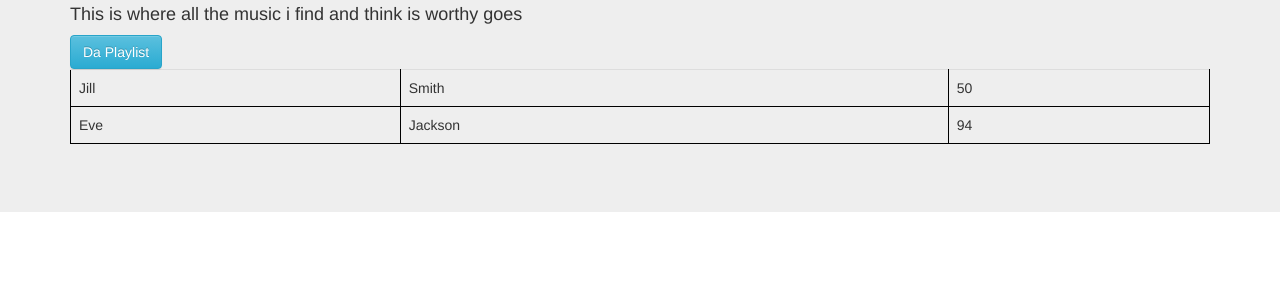
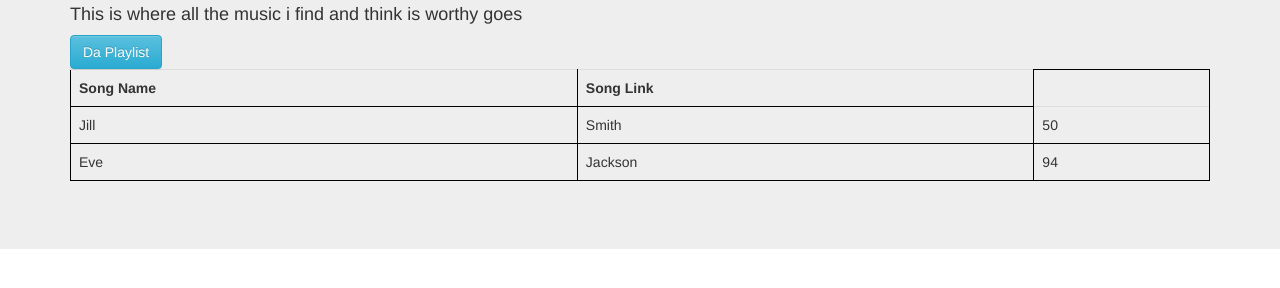
Before and after one commit to ChristianRSimpson/BadazzMusic, a plain HTML site: page Index.html in a window 1280 px wide. Shown: the part 142-430 px from the top of the page. Drawn offline with nearby package versions, Linux system fonts and the light colour scheme.

Commit message:
Added table Headings

```diff
--- a/Index.html
+++ b/Index.html
@@ -31,6 +31,9 @@
 
         <table class="table">
           <tr>
+            <th>Song Name</th>
+            <th>Song Link</th>
+          <tr>
             <td>Jill</td>
             <td>Smith</td>
             <td>50</td>
```
